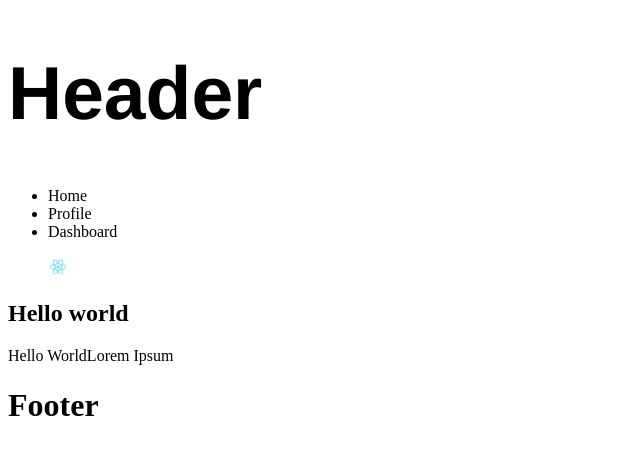
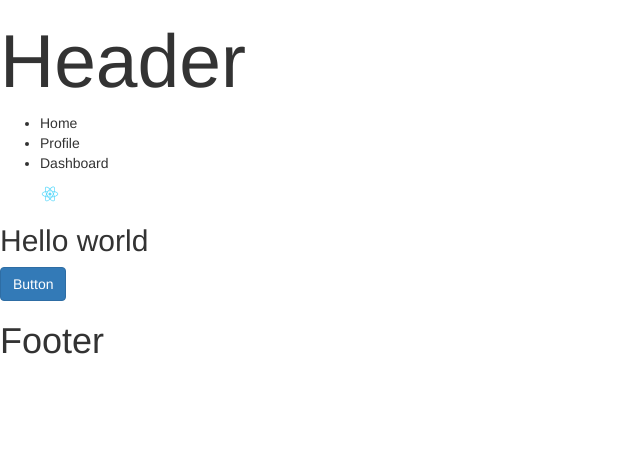
Before and after one commit to jakubfedyk/react_cw, a React (Create React App) app in the folder react-component/: page / in a window 1280 px wide. Shown: the top 454 px of the page, without its empty margins (0-640 px from the left). Built offline with nearby package versions, Linux system fonts and the light colour scheme.

Commit message:
upgrading to bootstrap

```diff
--- a/react-component/public/index.html
+++ b/react-component/public/index.html
@@ -4,6 +4,7 @@
     <meta charset="utf-8">
     <meta name="viewport" content="width=device-width, initial-scale=1, shrink-to-fit=no">
     <meta name="theme-color" content="#000000">
+    <link rel="stylesheet" href="https://maxcdn.bootstrapcdn.com/bootstrap/latest/css/bootstrap.min.css">
     <!--
       manifest.json provides metadata used when your web app is added to the
       homescreen on Android. See https://developers.google.com/web/fundamentals/engage-and-retain/web-app-manifest/
--- a/react-component/src/components/Home.js
+++ b/react-component/src/components/Home.js
@@ -1,9 +1,12 @@
 import React from 'react';
 
 const Home = () => {
+    const handleClick = () => {
+        alert('handle click');
+    };
     return  (
-        <div>Hello  World
-            <span>Lorem Ipsum</span>
+        <div>
+            <button className="btn btn-primary" onClick={handleClick}>Button</button>
         </div>
     );
 };
```
Lines whose indentation alone changed are shown as unchanged.
